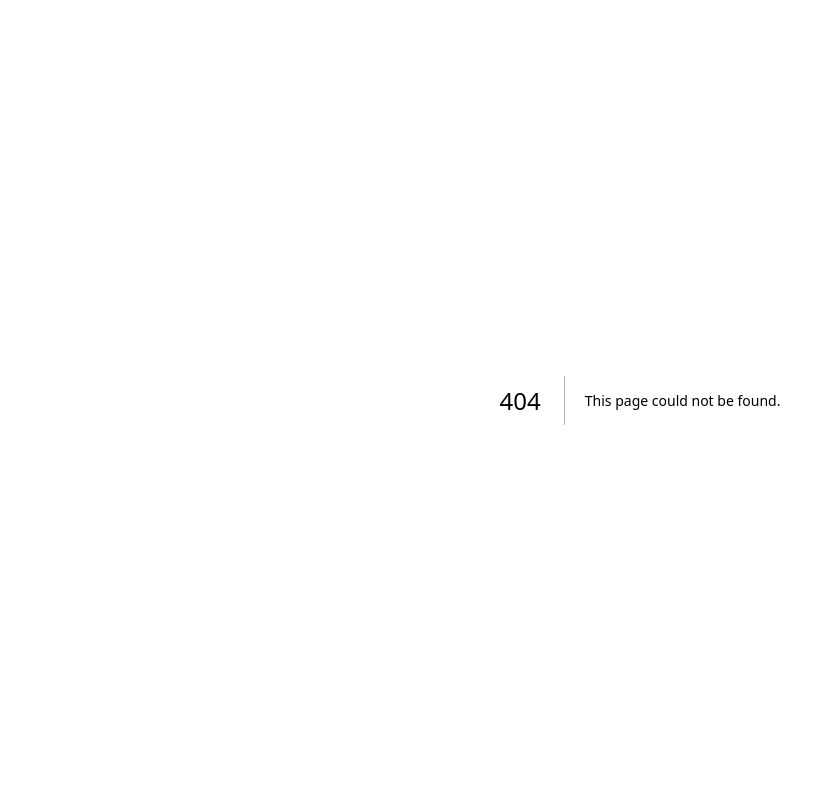
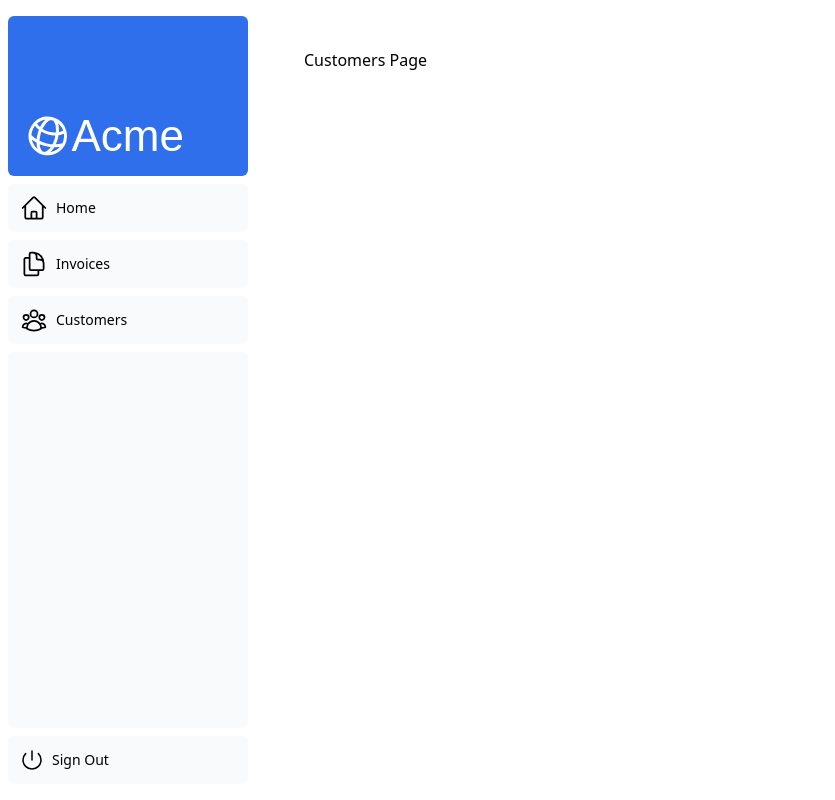
Before and after one commit to KingSlayer3x/nextjs-doc, a Next.js app: page /dashboard/customers in a window 1280 px wide. Before the commit this address had no page. Shown: the whole page, without its empty margins (0-835 px from the left). Built offline with nearby package versions, Linux system fonts and the light colour scheme; a web font is replaced by a local one.

Commit message:
added routes

```diff
--- /dev/null
+++ b/app/dashboard/customers/page.tsx
@@ -0,0 +1,7 @@
+export default function Page(){
+    return(
+        <p>
+            Customers Page
+        </p>
+    )
+}
--- /dev/null
+++ b/app/dashboard/invoices/page.tsx
@@ -0,0 +1,7 @@
+export default function Page(){
+    return(
+        <p>
+            Invoices Page
+        </p>
+    )
+}
--- /dev/null
+++ b/app/dashboard/layout.tsx
@@ -0,0 +1,14 @@
+import SideNav from "../ui/dashboard/sidenav";
+
+export default function Layout({children}: {children: React.ReactNode}){
+    return(
+        <div className="flex h-screen flex-col md:flex-row md:overflow-hidden">
+            <div className="w-full flex-none md:w-64">
+                <SideNav />
+            </div>
+            <div className="grow p-6 md:overflow-y-auto md:p-12">
+                {children}
+            </div>
+        </div>
+    )
+}
--- /dev/null
+++ b/app/dashboard/page.tsx
@@ -0,0 +1,7 @@
+export default function Page(){
+    return (
+        <p>
+            Dashboard Page
+        </p>
+    )
+}
--- a/app/page.tsx
+++ b/app/page.tsx
@@ -3,6 +3,7 @@ import { ArrowRightIcon } from '@heroicons/react/24/outline';
 import Link from 'next/link';
 import styles from '@/app/ui/home.module.css';
 import { lusitana } from '@/app/ui/fonts';
+import Image from 'next/image';
 export default function Page() {
   return (
     <main className="flex min-h-screen flex-col p-6">
@@ -25,6 +26,10 @@ export default function Page() {
         </div>
         <div className="flex items-center justify-center p-6 md:w-3/5 md:px-28 md:py-12">
           {/* Add Hero Images Here */}
+          <Image src="/hero-desktop.png" width={1000} height={760} className='hidden md:block'
+            alt='screenshots of the dashboard project shwoing desktop version'/>
+          <Image src="/hero-mobile.png" width={560} height={620} className='block md:hidden'
+            alt='screenshots of the dashboard project shwoing mobile version' />
         </div>
       </div>
     </main>
--- a/app/ui/dashboard/nav-links.tsx
+++ b/app/ui/dashboard/nav-links.tsx
@@ -9,9 +9,7 @@ import {
 const links = [
   { name: 'Home', href: '/dashboard', icon: HomeIcon },
   {
-    name: 'Invoices',
-    href: '/dashboard/invoices',
-    icon: DocumentDuplicateIcon,
+    name: 'Invoices', href: '/dashboard/invoices', icon: DocumentDuplicateIcon,
   },
   { name: 'Customers', href: '/dashboard/customers', icon: UserGroupIcon },
 ];
@@ -27,7 +25,7 @@ export default function NavLinks() {
             href={link.href}
             className="flex h-[48px] grow items-center justify-center gap-2 rounded-md bg-gray-50 p-3 text-sm font-medium hover:bg-sky-100 hover:text-blue-600 md:flex-none md:justify-start md:p-2 md:px-3"
           >
-            <LinkIcon className="w-6" />
+            <LinkIcon className="w-7" />
             <p className="hidden md:block">{link.name}</p>
           </a>
         );
```
